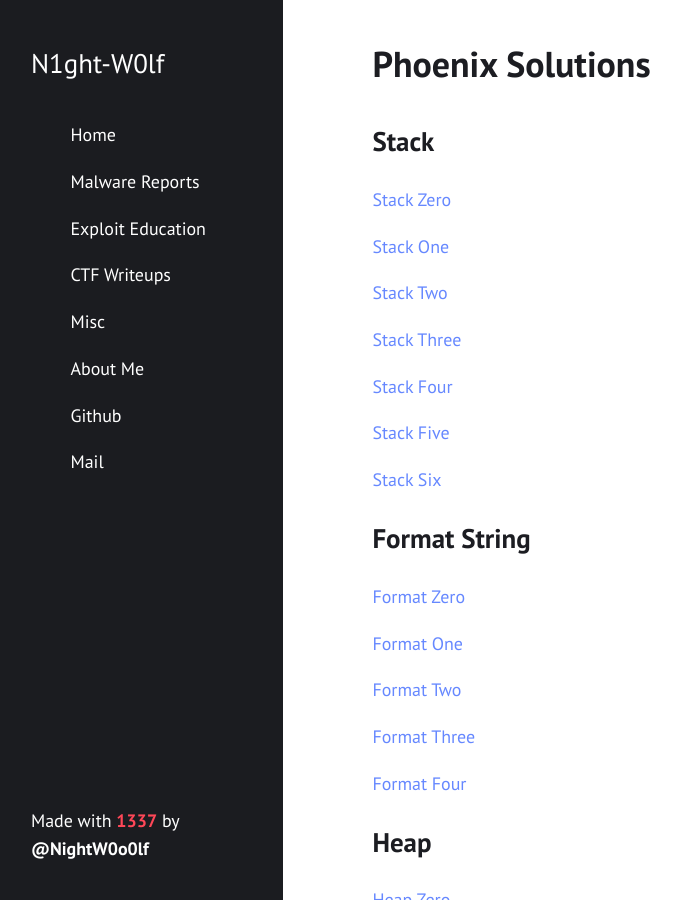
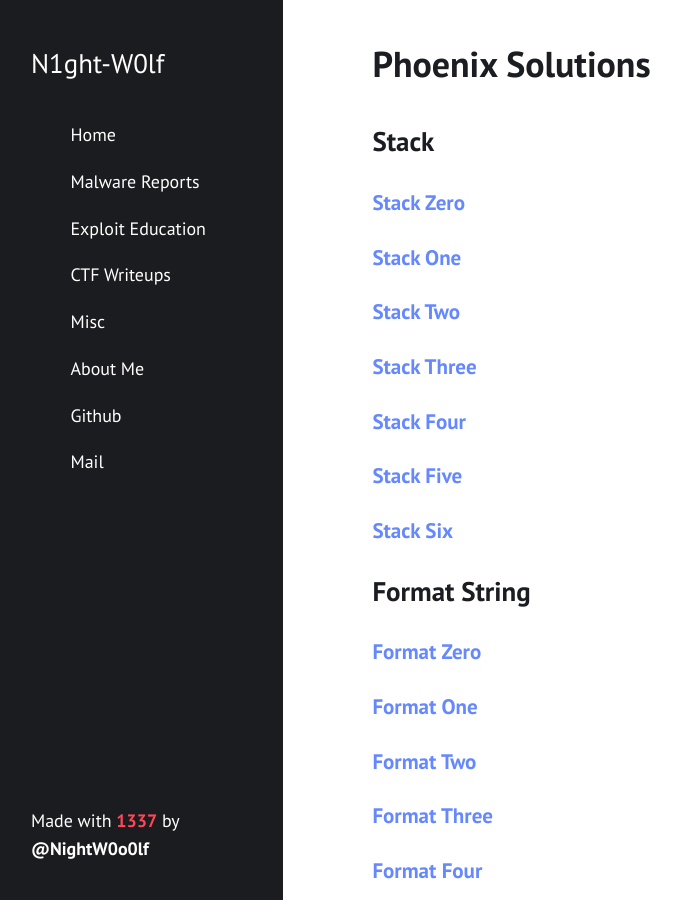
Before and after one commit to n1ght-w0lf/n1ght-w0lf.github.io, a Jekyll site: the page built from exploit-education/phoenix.md, in a window 1280 px wide and 900 px high. Shown: the whole window, without its empty margins (5-686 px from the left). Built offline with Jekyll 4.4.1, drawn with Linux system fonts in a browser that asks for light colours.

```diff
--- a/exploit-education/phoenix.md
+++ b/exploit-education/phoenix.md
@@ -5,54 +5,54 @@ layout: page
 
 ---
 
-## Stack
+# Stack
 
-[Stack Zero](/exploit-education/phoenix/stack-zero)
+### [Stack Zero](/exploit-education/phoenix/stack-zero)
 
-[Stack One](/exploit-education/phoenix/stack-one)
+### [Stack One](/exploit-education/phoenix/stack-one)
 
-[Stack Two](/exploit-education/phoenix/stack-two)
+### [Stack Two](/exploit-education/phoenix/stack-two)
 
-[Stack Three](/exploit-education/phoenix/stack-three)
+### [Stack Three](/exploit-education/phoenix/stack-three)
 
-[Stack Four](/exploit-education/phoenix/stack-four)
+### [Stack Four](/exploit-education/phoenix/stack-four)
 
-[Stack Five](/exploit-education/phoenix/stack-five)
+### [Stack Five](/exploit-education/phoenix/stack-five)
 
-[Stack Six](/exploit-education/phoenix/stack-six)
+### [Stack Six](/exploit-education/phoenix/stack-six)
 
-## Format String
+# Format String
 
-[Format Zero](/exploit-education/phoenix/format-zero)
+### [Format Zero](/exploit-education/phoenix/format-zero)
 
-[Format One](/exploit-education/phoenix/format-one)
+### [Format One](/exploit-education/phoenix/format-one)
 
-[Format Two](/exploit-education/phoenix/format-two)
+### [Format Two](/exploit-education/phoenix/format-two)
 
-[Format Three](/exploit-education/phoenix/format-three)
+### [Format Three](/exploit-education/phoenix/format-three)
 
-[Format Four](/exploit-education/phoenix/format-four)
+### [Format Four](/exploit-education/phoenix/format-four)
 
-## Heap
+# Heap
 
-[Heap Zero](/exploit-education/phoenix/heap-zero)
+### [Heap Zero](/exploit-education/phoenix/heap-zero)
 
-[Heap One](/exploit-education/phoenix/heap-one)
+### [Heap One](/exploit-education/phoenix/heap-one)
 
-[Heap Two](/exploit-education/phoenix/heap-two)
+### [Heap Two](/exploit-education/phoenix/heap-two)
 
-[Heap Three](/exploit-education/phoenix/heap-three)
+### [Heap Three](/exploit-education/phoenix/heap-three)
 
-## Net
+# Net
 
-[Net Zero](/exploit-education/phoenix/net-zero)
+### [Net Zero](/exploit-education/phoenix/net-zero)
 
-[Net One](/exploit-education/phoenix/net-one)
+### [Net One](/exploit-education/phoenix/net-one)
 
-[Net Two](/exploit-education/phoenix/net-two)
+### [Net Two](/exploit-education/phoenix/net-two)
 
-## Final
+# Final
 
-[Final Zero](/exploit-education/phoenix/final-zero)
+### [Final Zero](/exploit-education/phoenix/final-zero)
 
-[Final One](/exploit-education/phoenix/final-one)
+### [Final One](/exploit-education/phoenix/final-one)
```
